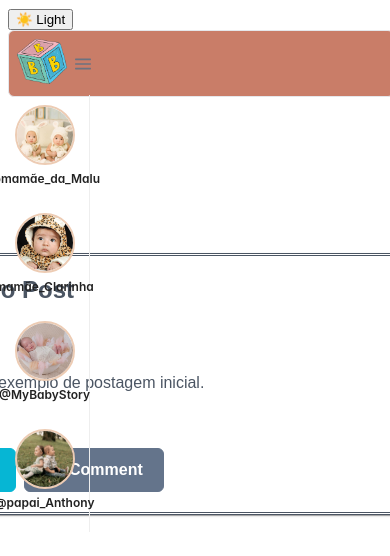
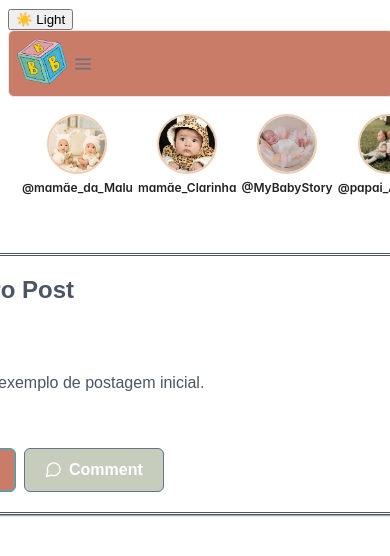
Before and after one commit to Julliia-az/BabyBooks, a React (Vite) app: page / in a window 390 px wide. Shown: the top 556 px of the page. Built offline with nearby package versions, Linux system fonts and the light colour scheme; a web font is replaced by a local one.

Commit message:
Adicionando responsividade aos stories do Home

```diff
--- a/src/components/Posts.jsx
+++ b/src/components/Posts.jsx
@@ -4,12 +4,12 @@ import { Button } from "primereact/button";
 function Posts({ posts }) {
   const footer = (
     <>
-      <Button label="Like" icon="pi pi-thumbs-up" />
+      <Button label="Like" icon="pi pi-thumbs-up" style={{backgroundColor:"#c97d68"}}/>
       <Button
         label="Comment"
         severity="secondary"
         icon="pi pi-comment"
-        style={{ marginLeft: "0.5em" }}
+        style={{ marginLeft: "0.5em", backgroundColor:"#c6cdbc"}}
       />
     </>
   );
--- a/src/components/stories.css
+++ b/src/components/stories.css
@@ -1,7 +1,7 @@
-/*.highlights {
+.highlights {
   position: fixed;
   top: 80px;
-  left: 0;
+  left: 12px;
   display: flex;
   flex-direction: column;
   align-items: center;
@@ -9,12 +9,25 @@
   padding: 10px 5px;
   width: 90px;
   height: calc(100% - 80px);
-  border-right: 1px solid #eee;
   z-index: 1000;
 }
 
+@media screen and (max-width: 900px) {
+  .highlights{
+      position: fixed;
+    top: 120px;
+    left: 12px;
+    width: 100%;
+    height: 50px;
+    flex-direction: row;
+    padding: 0 10px;
+    border-right: none;
+    align-items: center;
+    gap: 5px;
+  }
+}
 
-.highlight-circle {
+/*.highlight-circle {
   display: flex;
   flex-direction: column;
   align-items: center;
--- a/src/components/stories.jsx
+++ b/src/components/stories.jsx
@@ -1,5 +1,6 @@
 import React, { useState } from "react";
 import Stories from "react-insta-stories";
+import "./stories.css"
 
 export default function HighlightStories({ stories: newStories }) {
   const [activeStories, setActiveStories] = useState(null);
@@ -66,7 +67,7 @@ export default function HighlightStories({ stories: newStories }) {
   };
 
   return (
-    <div className="highlights" style={{ flexDirection: "column", position: "fixed", top: "80px", left:"0", display: "flex", flexDirection: "column", alignItems: "center", gap: "15px", padding: "10px 5px", width: "90px", height:"calc(100%-80px)", borderRight: "1px solid #eee", zIndex: "1000" }}>
+    <div className="highlights">
       {highlights.map((highlight, index) => (
         <div
           key={index}
```
